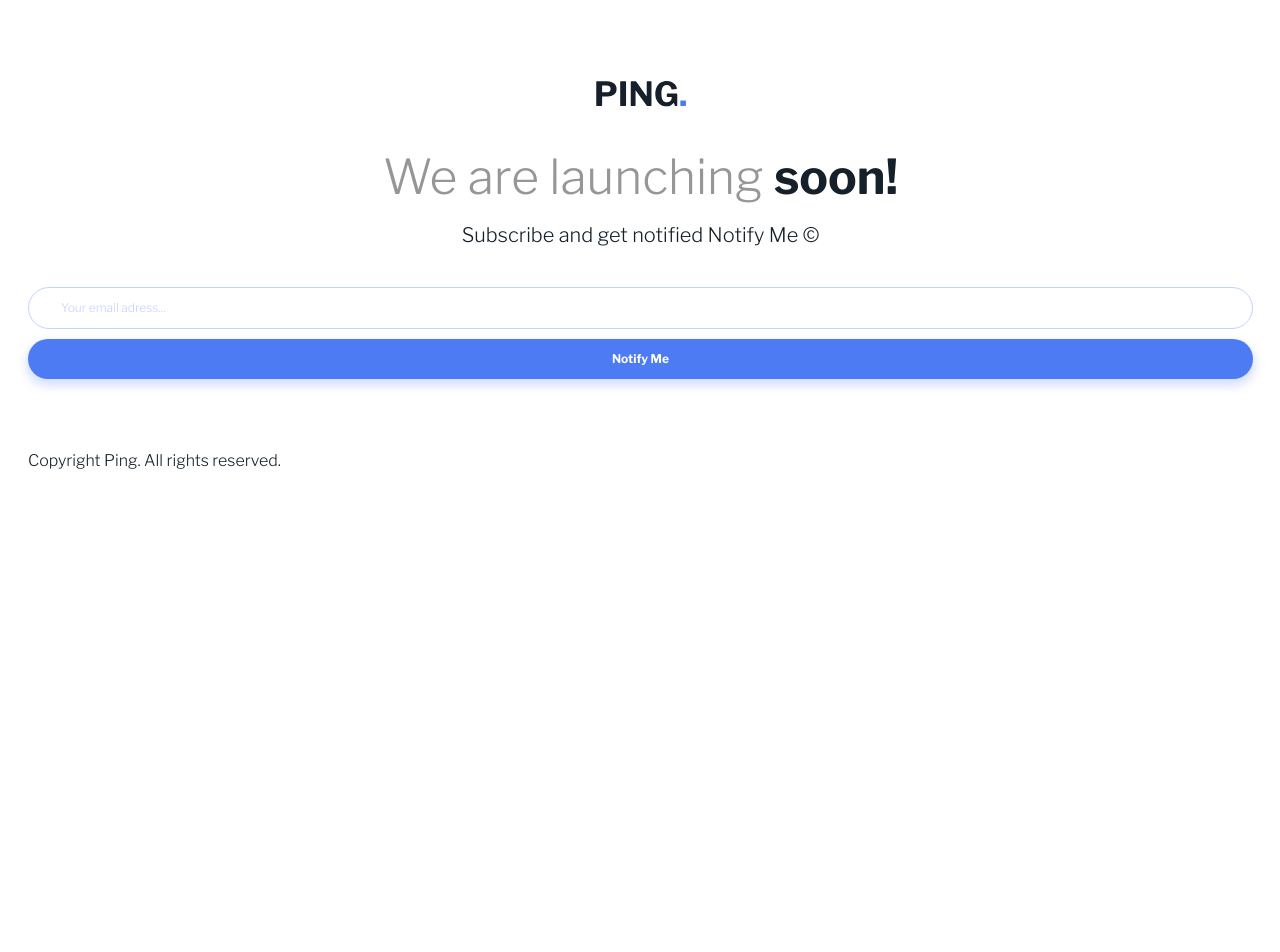
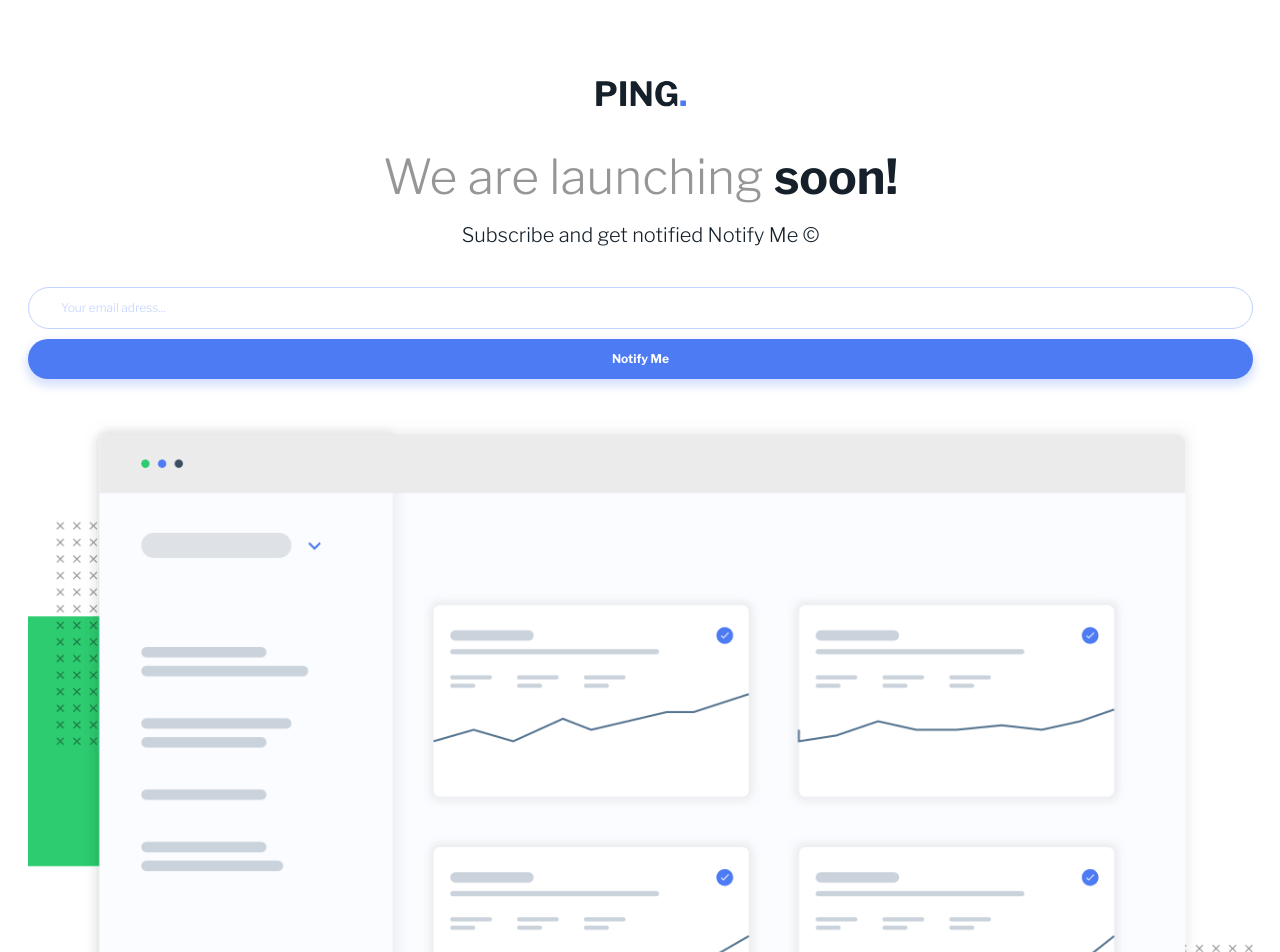
Before and after one commit to miguelzaga/ping-single-column-coming-soon-page, a React (Vite) app: page / in a window 1280 px wide. Shown: the top 952 px of the page. Before the commit the page ends 800 px from the top, so only its background shows below. Built offline with nearby package versions, Linux system fonts and the light colour scheme.

Commit message:
add illustration

```diff
--- a/src/App.js
+++ b/src/App.js
@@ -1,5 +1,6 @@
 import { useState } from "react";
 import logo from "/src/images/logo.svg";
+import illustration from "/src/images/illustration-dashboard.png";
 
 function App() {
   return (
@@ -25,8 +26,20 @@ function App() {
             Notify Me
           </button>
         </form>
+        <img
+          className="main__illustration"
+          alt="dashboard illustration"
+          src={illustration}
+        />
       </main>
-      <footer className="footer">Copyright Ping. All rights reserved.</footer>
+      <footer className="footer">
+        <ul className="footer__socials">
+          <li className="footer__socials-li"></li>
+          <li className="footer__socials-li"></li>
+          <li className="footer__socials-li"></li>
+        </ul>
+        Copyright Ping. All rights reserved.
+      </footer>
     </div>
   );
 }
--- a/src/scss/05-components/_form.scss
+++ b/src/scss/05-components/_form.scss
@@ -4,7 +4,7 @@
   display: flex;
   flex-direction: column;
   gap: 10px;
-  margin-bottom: 72px;
+  margin-bottom: 40px;
 
   &__input {
     box-shadow: 0px 0px 7px 3px rgba(0, 0, 0, 0.0001);
```
